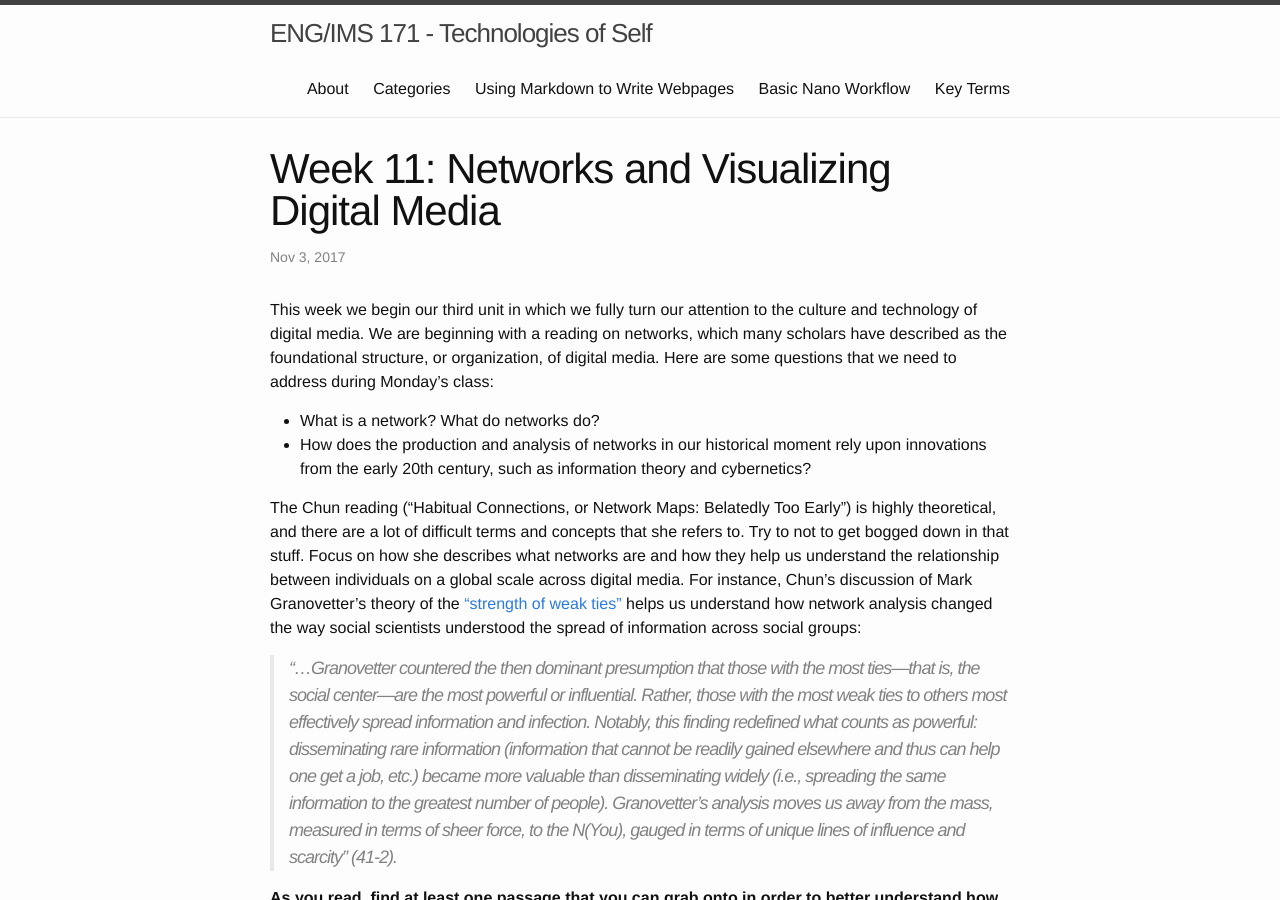
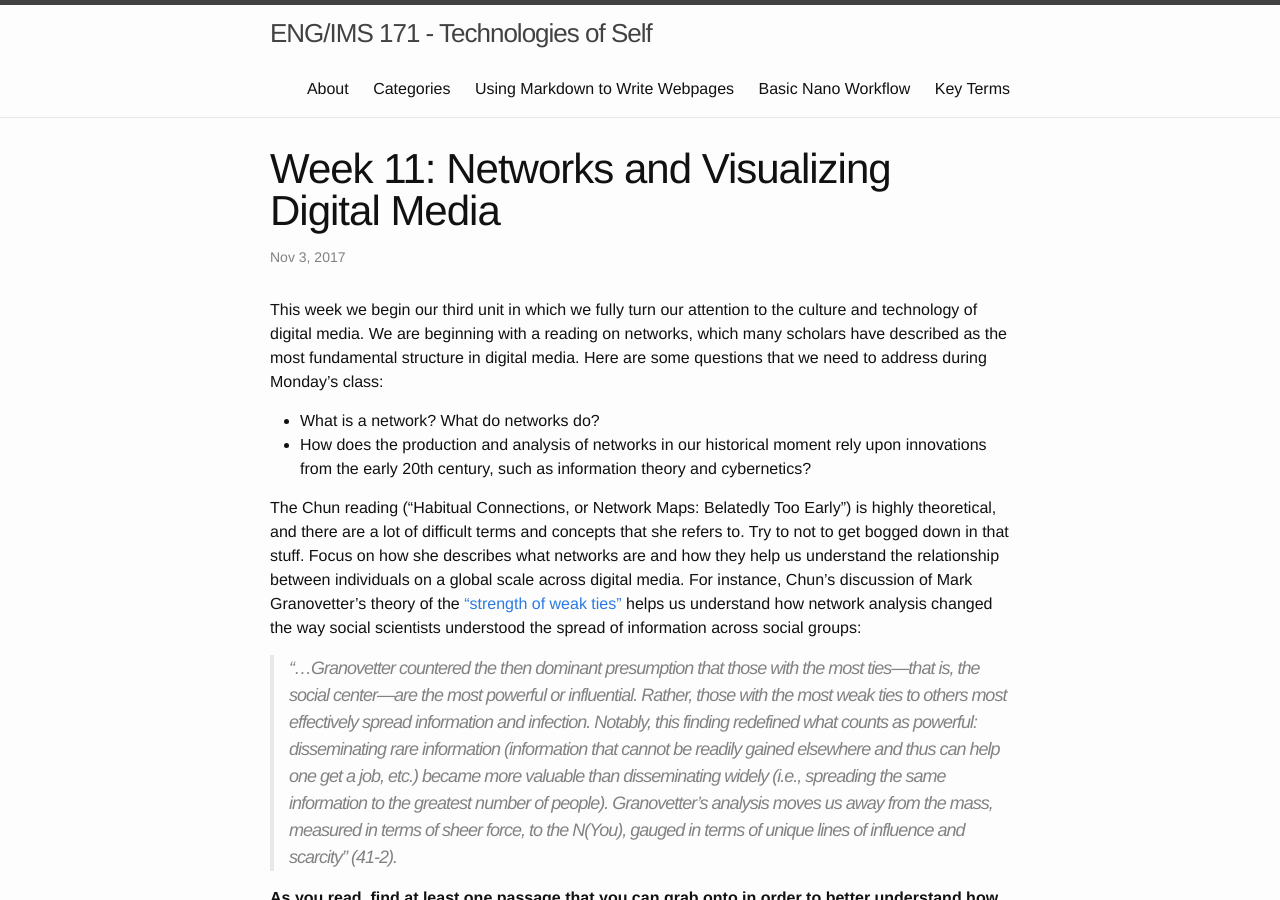
Before and after one commit to collinjennings/techofself, a Jekyll site: the page built from _posts/2016-11-03-networks.markdown, in a window 1280 px wide and 900 px high. Built offline with Jekyll 4.4.1, drawn with Linux system fonts in a browser that asks for light colours.

Commit message:
lang tweak

```diff
--- a/_posts/2016-11-03-networks.markdown
+++ b/_posts/2016-11-03-networks.markdown
@@ -4,7 +4,7 @@ title:  "Week 11: Networks and Visualizing Digital Media"
 date:   2017-11-03 13:27:24 -0400
 categories: ['New Media', 'Visualization']
 ---
-This week we begin our third unit in which we fully turn our attention to the culture and technology of digital media. We are beginning with a reading on networks, which many scholars have described as the foundational structure, or organization, of digital media. Here are some questions that we need to address during Monday’s class:
+This week we begin our third unit in which we fully turn our attention to the culture and technology of digital media. We are beginning with a reading on networks, which many scholars have described as the most fundamental structure in digital media. Here are some questions that we need to address during Monday’s class:
 
 -	What is a network? What do networks do?
 -	How does the production and analysis of networks in our historical moment rely upon innovations from the early 20th century, such as information theory and cybernetics?
```
